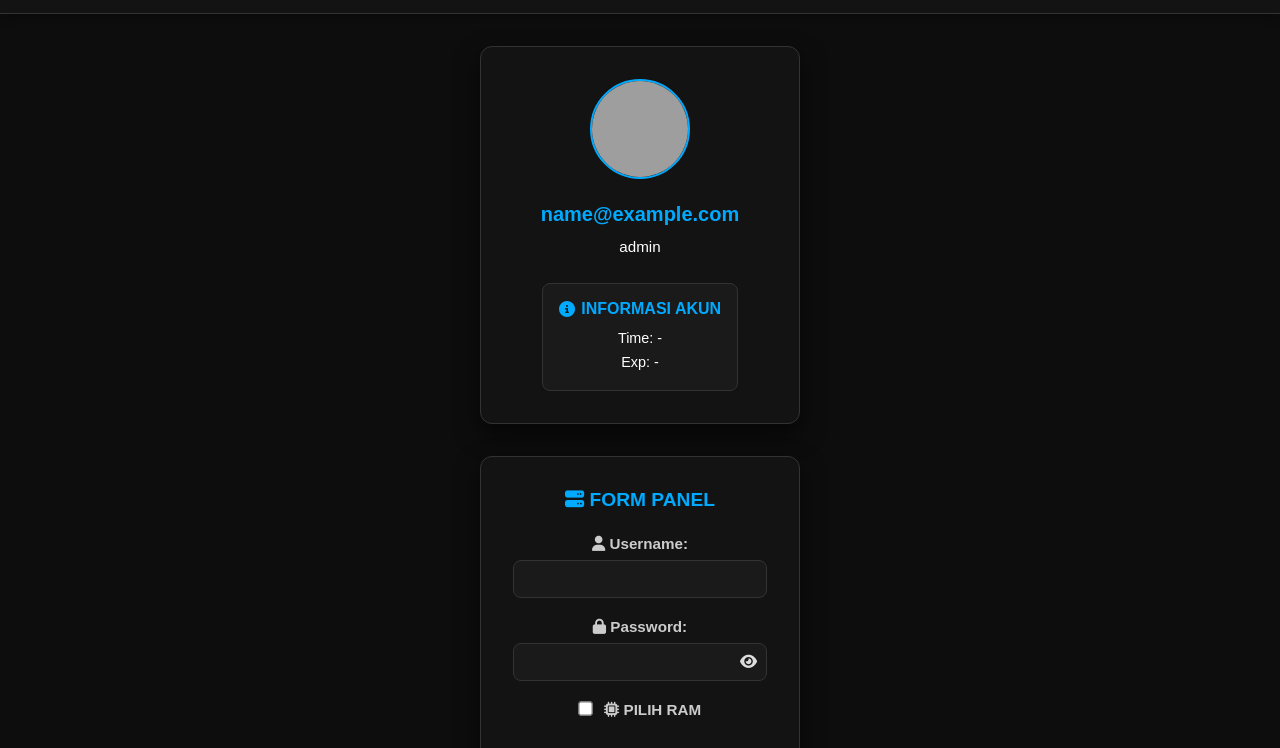
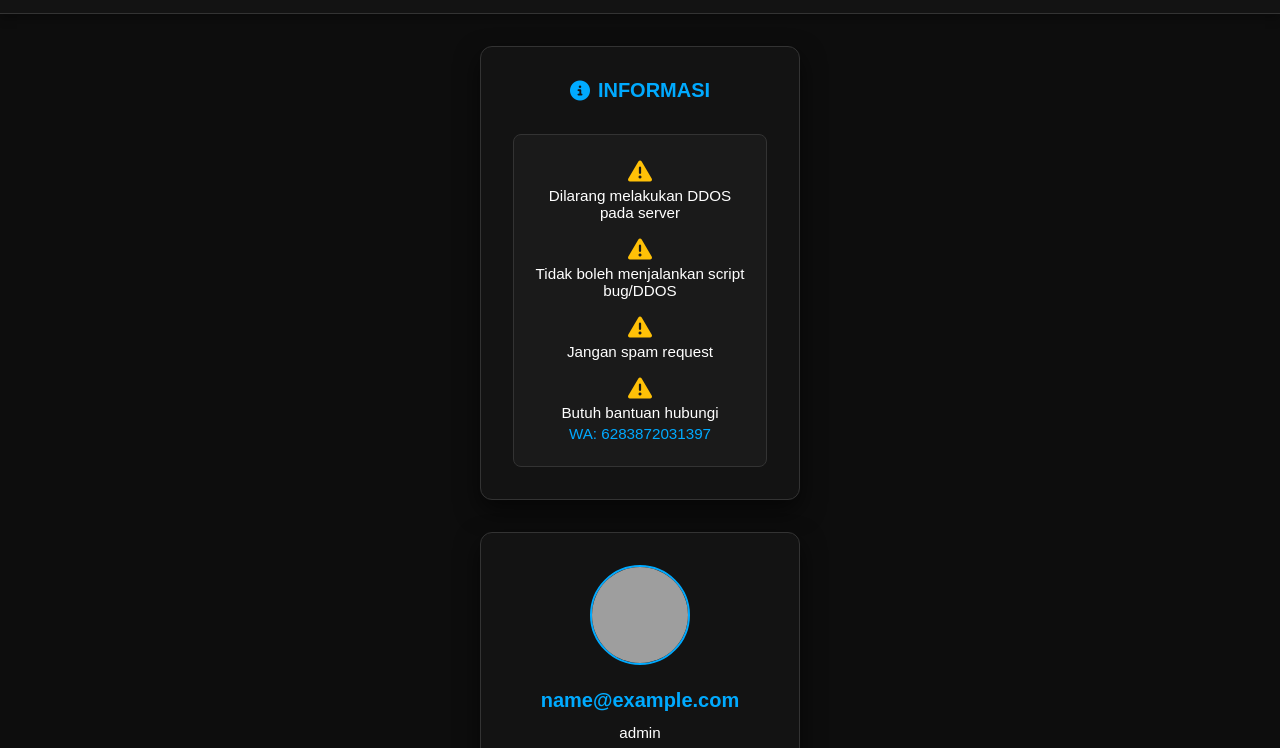
Before and after one commit to Yudzxml/PANELSV2, a website: page dashboard.html in a window 1280 px wide. Shown: the part 52-800 px from the top of the page. Drawn offline with nearby package versions, Linux system fonts and the light colour scheme; no server answers; sample sign-in values are in the browser's storage; grey boxes are pictures that could not be loaded.

Commit message:
Add files via upload

```diff
--- a/dashboard.html
+++ b/dashboard.html
@@ -529,6 +529,77 @@ header i,
     to { opacity: 1; transform: translateY(0); }
 }
 </style>
+<style>
+  .info-card {
+    background: rgba(20,20,20,0.95);
+    border-radius: 12px;
+    padding: 2rem;
+    width: 320px;
+    text-align: center;
+    border: 1px solid #333;
+    margin-top: 0;
+    box-shadow: 0 10px 25px rgba(0,0,0,0.6);
+    transition: transform 0.3s ease, box-shadow 0.3s ease;
+
+    display: flex;
+    flex-direction: column;
+    align-items: center;
+    justify-content: center;
+}
+
+.info-card:hover {
+    transform: translateY(-5px);
+    box-shadow: 0 15px 30px rgba(0,0,0,0.7);
+}
+
+.info-card h2 {
+    margin-bottom: 1rem;
+    color: #00aaff;
+    font-size: 1.25rem;
+    display: flex;
+    align-items: center;
+    justify-content: center;
+    gap: 0.5rem;
+}
+
+.info-card .card-section {
+    margin-top: 1rem;
+    background: #1a1a1a;
+    border-radius: 8px;
+    padding: 1rem;
+    border: 1px solid #333;
+    display: flex;
+    flex-direction: column;
+    align-items: center; /* semua konten center */
+    justify-content: center;
+    width: 100%;
+}
+
+.info-card .card-section p {
+    margin: 0.5rem 0;
+    font-size: 0.95rem;
+    display: flex;
+    flex-direction: column; /* ikon di atas teks */
+    align-items: center;
+    justify-content: center;
+    gap: 0.25rem;
+    color: #fff;
+}
+
+.info-card .card-section a {
+    color: #00aaff;
+    text-decoration: none;
+}
+
+.info-card .card-section a:hover {
+    text-decoration: underline;
+}
+
+.info-card .card-section i {
+    color: #ffc107; /* ikon alert kuning */
+    font-size: 1.5rem; /* ikon lebih besar agar menonjol */
+}
+</style>
 </head>
 <body>
  <div id="toast-container"></div>
@@ -540,6 +611,15 @@ header i,
 </header>
 
 <div class="container">
+<div class="info-card">
+  <h2><i class="fa-solid fa-info-circle"></i> INFORMASI</h2>
+  <div class="card-section">
+    <p><i class="fa-solid fa-triangle-exclamation"></i> Dilarang melakukan DDOS pada server</p>
+    <p><i class="fa-solid fa-triangle-exclamation"></i> Tidak boleh menjalankan script bug/DDOS</p>
+    <p><i class="fa-solid fa-triangle-exclamation"></i> Jangan spam request</p>
+    <p><i class="fa-solid fa-triangle-exclamation"></i> Butuh bantuan hubungi <a href="https://wa.me/6283872031397" target="_blank">WA: 6283872031397</a></p>
+  </div>
+</div>
   <!-- Profile Card -->
 <div class="profile-card">
   <img id="pp" src="" alt="Profile Picture">
```
